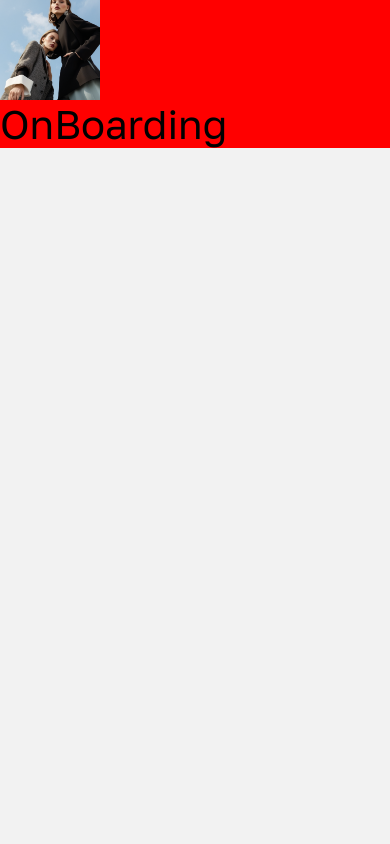
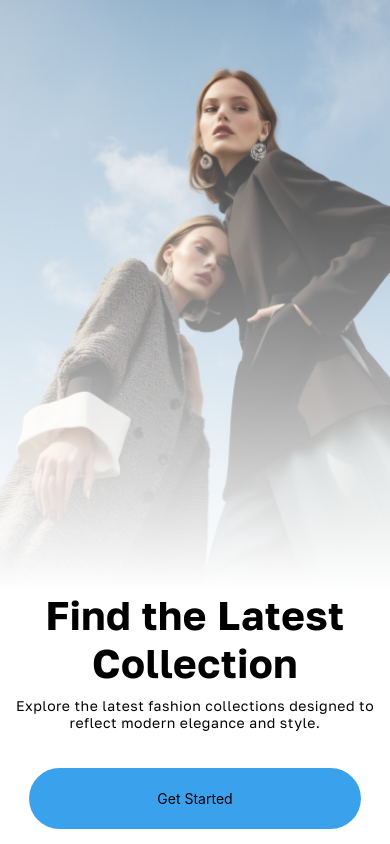
Before and after one commit to usmanjutt47/Fashion-store, a React Native app in the folder client/: screen /OnBoarding in a window 390 px wide. Built offline with nearby package versions, Linux system fonts and the light colour scheme.

Commit message:
splash/OnBoarding screen completed

```diff
--- a/client/package.json
+++ b/client/package.json
@@ -16,11 +16,11 @@
     "@react-navigation/stack": "^6.4.1",
     "expo": "~51.0.20",
     "expo-font": "~12.0.9",
-    "expo-linear-gradient": "^13.0.2",
+    "expo-linear-gradient": "~13.0.2",
     "expo-status-bar": "~1.12.1",
     "react": "18.2.0",
     "react-native": "0.74.3",
-    "react-native-gesture-handler": "^2.17.1",
+    "react-native-gesture-handler": "~2.16.1",
     "react-native-reanimated": "~3.10.1",
     "react-native-safe-area-context": "^4.10.8",
     "react-native-screens": "^3.32.0"
--- a/client/src/splash/OnBoarding.jsx
+++ b/client/src/splash/OnBoarding.jsx
@@ -1,8 +1,11 @@
-import { View, Text, Image } from "react-native";
+import { View, Text, Image, StyleSheet, Pressable } from "react-native";
 import React from "react";
 import { useFonts } from "expo-font";
+import { LinearGradient } from "expo-linear-gradient";
+import { useNavigation } from "@react-navigation/native"; // Import useNavigation
 
 export default function OnBoarding() {
+  const navigation = useNavigation(); // Use the hook here
   const [loaded] = useFonts({
     GolosText: require("../../assets/fonts/GolosText[wght].ttf"),
   });
@@ -12,14 +15,102 @@ export default function OnBoarding() {
   }
 
   return (
-    <View style={{ backgroundColor: "red" }}>
-      <View style={{ position: "relative" }}>
+    <View style={styles.container}>
+      <View style={styles.imageContainer}>
         <Image
-          source={require("../../assets/splashAssets/splash.png")} // replace with your image path
-          style={{ width: 100, height: 100 }} // set the desired width and height
+          source={require("../../assets/splashAssets/splash.png")}
+          style={styles.image}
+        />
+        <LinearGradient
+          colors={["transparent", "#fff"]}
+          style={styles.gradient}
         />
       </View>
-      <Text style={{ fontFamily: "GolosText", fontSize: 40 }}>OnBoarding</Text>
+      <View style={styles.textContainer}>
+        <Text style={styles.heading1}>Find the Latest</Text>
+        <Text style={styles.heading2}>Collection</Text>
+        <Text style={styles.subHeading1}>
+          Explore the latest fashion collections designed to
+        </Text>
+        <Text style={styles.subHeading2}>
+          reflect modern elegance and style.
+        </Text>
+        <Pressable
+          style={styles.button}
+          onPress={() => navigation.navigate("Login")}
+        >
+          <Text style={styles.buttonText}>Get Started</Text>
+        </Pressable>
+      </View>
     </View>
   );
 }
+
+const styles = StyleSheet.create({
+  container: {
+    flex: 1,
+  },
+  imageContainer: {
+    position: "relative",
+    width: "100%",
+    height: "70%",
+  },
+  image: {
+    width: "100%",
+    height: "100%",
+  },
+  gradient: {
+    position: "absolute",
+    left: 0,
+    right: 0,
+    bottom: 0,
+    top: 0,
+    height: "100%",
+  },
+  heading1: {
+    fontFamily: "GolosText",
+    fontWeight: "bold",
+    fontSize: 40,
+    letterSpacing: 0.5,
+    textAlign: "center",
+  },
+  heading2: {
+    fontFamily: "GolosText",
+    fontWeight: "bold",
+    fontSize: 40,
+    letterSpacing: 0.5,
+    textAlign: "center",
+  },
+  subHeading1: {
+    fontFamily: "GolosText",
+    fontWeight: "semibold",
+    fontSize: 14,
+    letterSpacing: 0.5,
+    textAlign: "center",
+    marginTop: 10,
+  },
+  subHeading2: {
+    fontFamily: "GolosText",
+    fontWeight: "semibold",
+    fontSize: 14,
+    letterSpacing: 0.5,
+    textAlign: "center",
+  },
+  textContainer: {
+    flex: 1,
+    alignItems: "center",
+    backgroundColor: "#fff",
+  },
+  button: {
+    backgroundColor: "#3AA2ED",
+    height: 61,
+    justifyContent: "center",
+    width: "85%",
+    borderRadius: 36,
+    position: "absolute",
+    bottom: 15,
+  },
+  buttonText: {
+    textAlign: "center",
+  },
+});
```
Also changed, not shown: 2 other files (tests, documents, lock files or other folders).
